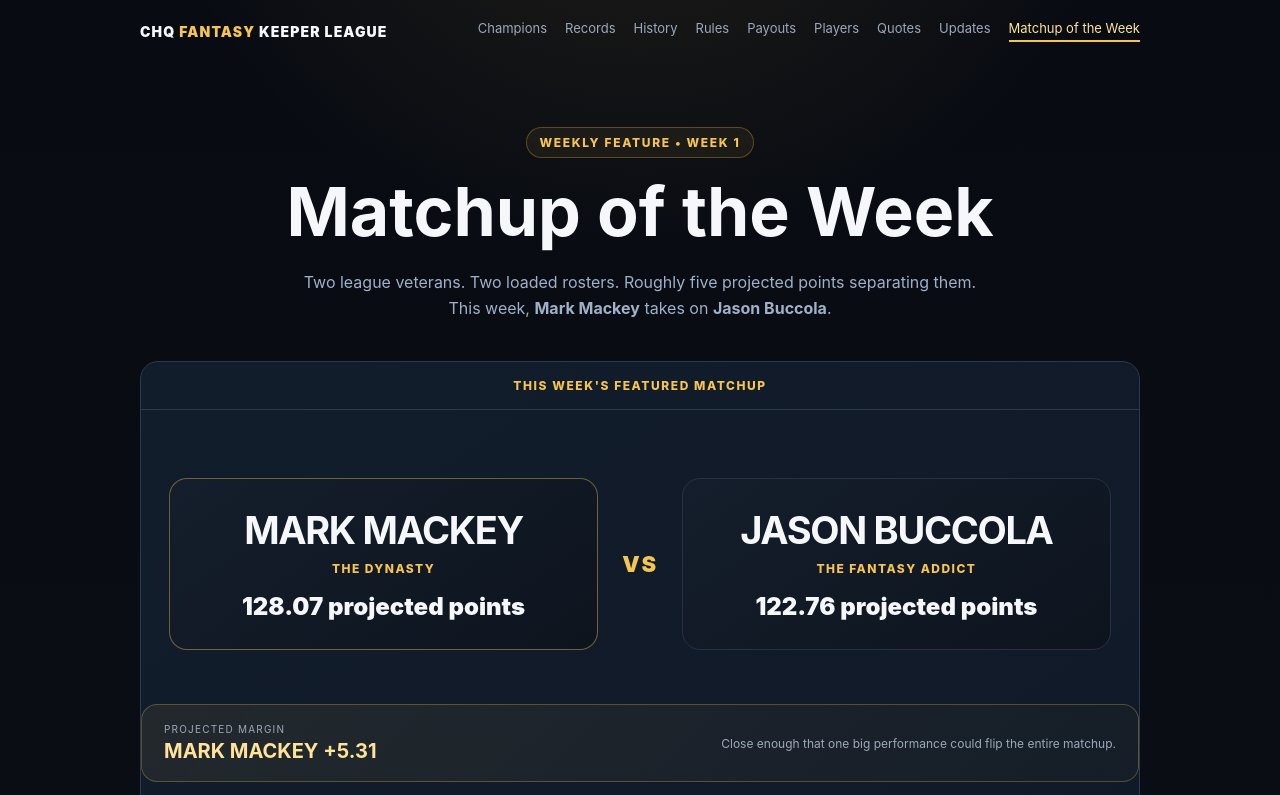
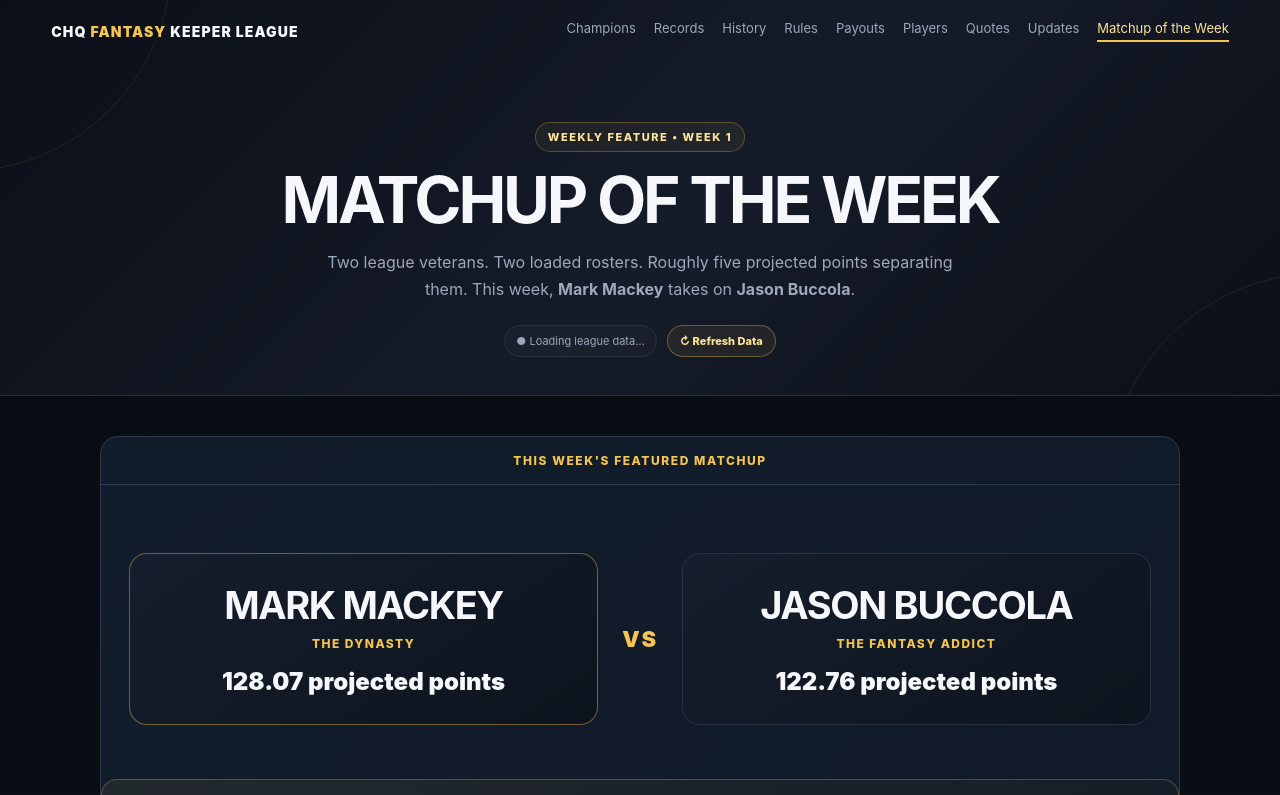
Before and after one commit to WittyBulldog/CHQFantasy, a plain HTML site: page matchup.html in a window 1280 px wide. Shown: the top 795 px of the page. Drawn offline with Linux system fonts and the light colour scheme.

Commit message:
Add files via upload

```diff
--- a/matchup.html
+++ b/matchup.html
@@ -717,7 +717,8 @@ footer { border-top:1px solid var(--line); padding:30px 0 45px; color:var(--mute
 </style>
 </head>
 <body>
-<div class="matchup-page">
+<header>
+  <div class="container">
     <nav class="nav">
       <div class="brand">CHQ <span>FANTASY</span> KEEPER LEAGUE</div>
       <div class="navlinks">
@@ -731,15 +732,23 @@ footer { border-top:1px solid var(--line); padding:30px 0 45px; color:var(--mute
       <a href="updates.html">Updates</a>
         <a href="matchup.html" class="active-nav">Matchup of the Week</a>
       </div>
+
+      </div>
 </nav>
-
+    <div class="hero page-hero">
+      <div class="kicker">WEEKLY FEATURE • WEEK 1</div>
+      <h1>MATCHUP OF THE WEEK</h1>
+      <p>Two league veterans. Two loaded rosters. Roughly five projected points separating them. This week, <strong>Mark Mackey</strong> takes on <strong>Jason Buccola</strong>.</p>
+      <div class="sync-controls">
+        <span id="syncStatus" class="sync-status">● Loading league data…</span>
+        <button id="refreshData" type="button">↻ Refresh Data</button>
+      </div>
+    </div>
+  </div>
+</header>
+<br>
+<br>
 <main>
-<section class="matchup-hero">
-  <div class="kicker">WEEKLY FEATURE • WEEK 1</div>
-  <h1>Matchup of the Week</h1>
-  <p>Two league veterans. Two loaded rosters. Roughly five projected points separating them. This week, <strong>Mark Mackey</strong> takes on <strong>Jason Buccola</strong>.</p>
-</section>
-
 <section class="matchup-feature">
   <div class="matchup-label">THIS WEEK'S FEATURED MATCHUP</div>
 
```
Lines whose indentation alone changed are shown as unchanged.
